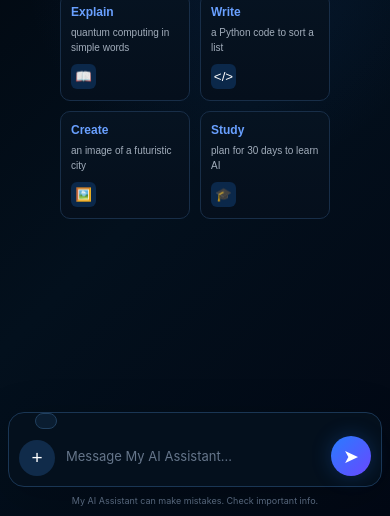
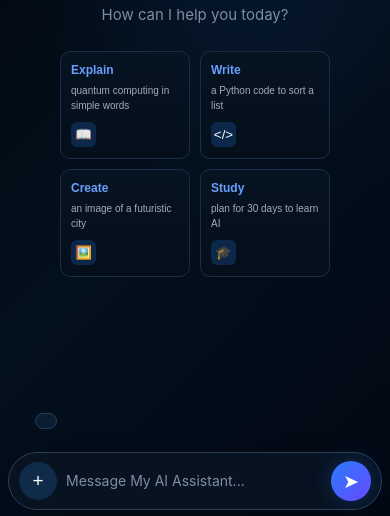
Before and after one commit to sroscarsindiacom-ctrl/AI-jarvis, a website: page index.html in a window 390 px wide. Shown: the part 328-844 px from the top of the page. Drawn offline with nearby package versions, Linux system fonts and the light colour scheme.

Commit message:
Update index.html

```diff
--- a/index.html
+++ b/index.html
@@ -989,7 +989,72 @@
     }
 
     .input-area{
-        padding:0 8px 8px;
+        position:fixed;
+        left:0;
+        right:0;
+        bottom:0;
+        z-index:6000;
+        padding:0 8px max(6px, env(safe-area-inset-bottom, 0px));
+        background:transparent;
+    }
+
+    .input-card{
+        width:100%;
+        max-width:none;
+        min-height:58px;
+        height:58px;
+        margin:0;
+        padding:8px 10px;
+        gap:7px;
+        align-items:center;
+        border:1px solid #29405a;
+        border-radius:30px;
+        background:#071321;
+        box-shadow:0 5px 22px rgba(0,0,0,.30);
+    }
+
+    #user-input{
+        min-height:38px;
+        max-height:38px;
+        padding:9px 2px;
+        font-size:14px;
+        line-height:20px;
+        overflow:hidden;
+    }
+
+    #user-input::placeholder{
+        color:#7f8da0;
+    }
+
+    .attach-btn{
+        width:38px;
+        height:38px;
+        min-width:38px;
+        border-radius:50%;
+        background:#102b4a;
+    }
+
+    .send-btn{
+        width:40px;
+        height:40px;
+        min-width:40px;
+        flex-shrink:0;
+        border-radius:50%;
+    }
+
+    .stop-btn{
+        width:40px;
+        height:40px;
+        min-width:40px;
+        border-radius:50%;
+    }
+
+    .footer-note{
+        display:none;
+    }
+
+    .chat-box{
+        padding:20px 12px 88px;
     }
 }
 </style>
@@ -1066,45 +1131,6 @@
 
         </div>
 
-        <div class="sidebar-bottom">
-
-            <div class="account">
-
-                <div class="account-top">
-
-                    <div class="account-avatar">S</div>
-
-                    <div>
-                        <div class="account-name">Samir</div>
-                        <div class="account-email">samir@example.com</div>
-                    </div>
-
-                </div>
-
-                <div class="plan">
-
-                    <div class="plan-row">
-                        <span>AI-Jarvis Pro</span>
-                        <span class="upgrade">Upgrade</span>
-                    </div>
-
-                    <div style="color:#8996a8;margin-bottom:6px;">
-                        Messages this month
-                    </div>
-
-                    <div style="font-size:10px;margin-bottom:7px;">
-                        234 / 1,000
-                    </div>
-
-                    <div class="progress">
-                        <span></span>
-                    </div>
-
-                </div>
-
-            </div>
-
-        </div>
 
     </aside>
 
```
